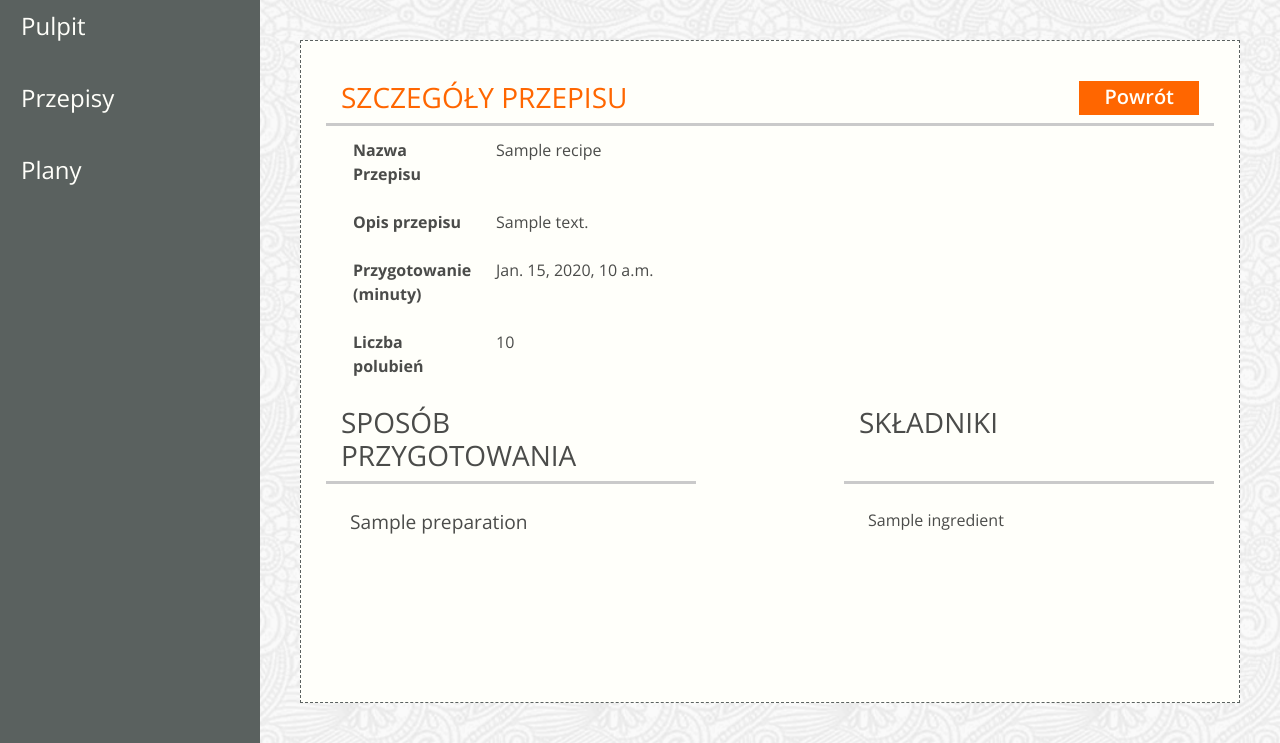
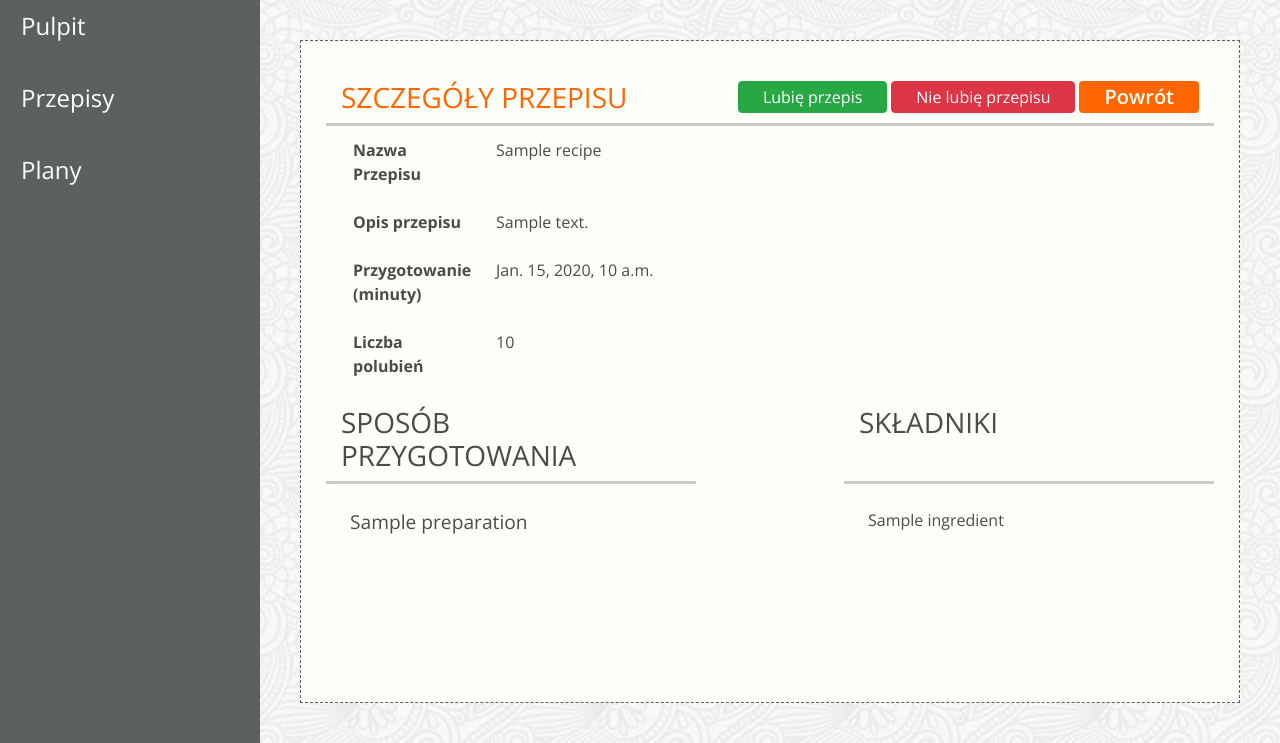
Before and after one commit to MightyAd3k/Food_Recipes, a Django app: template food/templates/app-recipe-details.html in a window 1280 px wide. Shown: the part 84-827 px from the top of the page. Run offline with Django 4.2, Linux system fonts and the light colour scheme; the template is opened without the code that fills it: most values are stand-ins (such as "Sample title", 1, 10 or a date in 2020); some libraries are stand-ins or nearby versions; some web fonts are replaced.

Commit message:
added voting for recipe

```diff
--- a/food/templates/app-recipe-details.html
+++ b/food/templates/app-recipe-details.html
@@ -5,11 +5,15 @@
 
     <div class="mt-4 ml-4 mr-4">
         <div class="row border-bottom border-3">
-            <div class="col"><h3 class="color-header text-uppercase">Szczegóły
-                przepisu</h3></div>
-            <div class="col d-flex justify-content-end mb-2">
-                <a href="{% url 'recipes' %}" class="btn btn-color rounded-0 pt-0 pb-0 pr-4 pl-4">Powrót</a>
-            </div>
+            <div class="col"><h3 class="color-header text-uppercase">Szczegóły przepisu</h3></div>
+            <form method="post" action=""> {% csrf_token %}
+                <div class="col d-flex justify-content-end mb-2">
+                    <input type="hidden" name="recipe_id" value="{{ recipe_id.id }}">
+                    <button type="submit" name="like" class="btn btn-success pt-0 pb-0 pr-4 pl-4 mr-1" >Lubię przepis</button>
+                    <button type="submit" name="dislike" class="btn btn-danger pt-0 pb-0 pr-4 pl-4 mr-1">Nie lubię przepisu</button>
+                    <a href="{% url 'recipes' %}" class="btn btn-color rounded-1 pt-0 pb-0 pr-4 pl-4">Powrót</a>
+                </div>
+            </form>
         </div>
 
         <table class="table borderless">
```
Also changed, not shown: food/views.py (+14 -0 lines).
